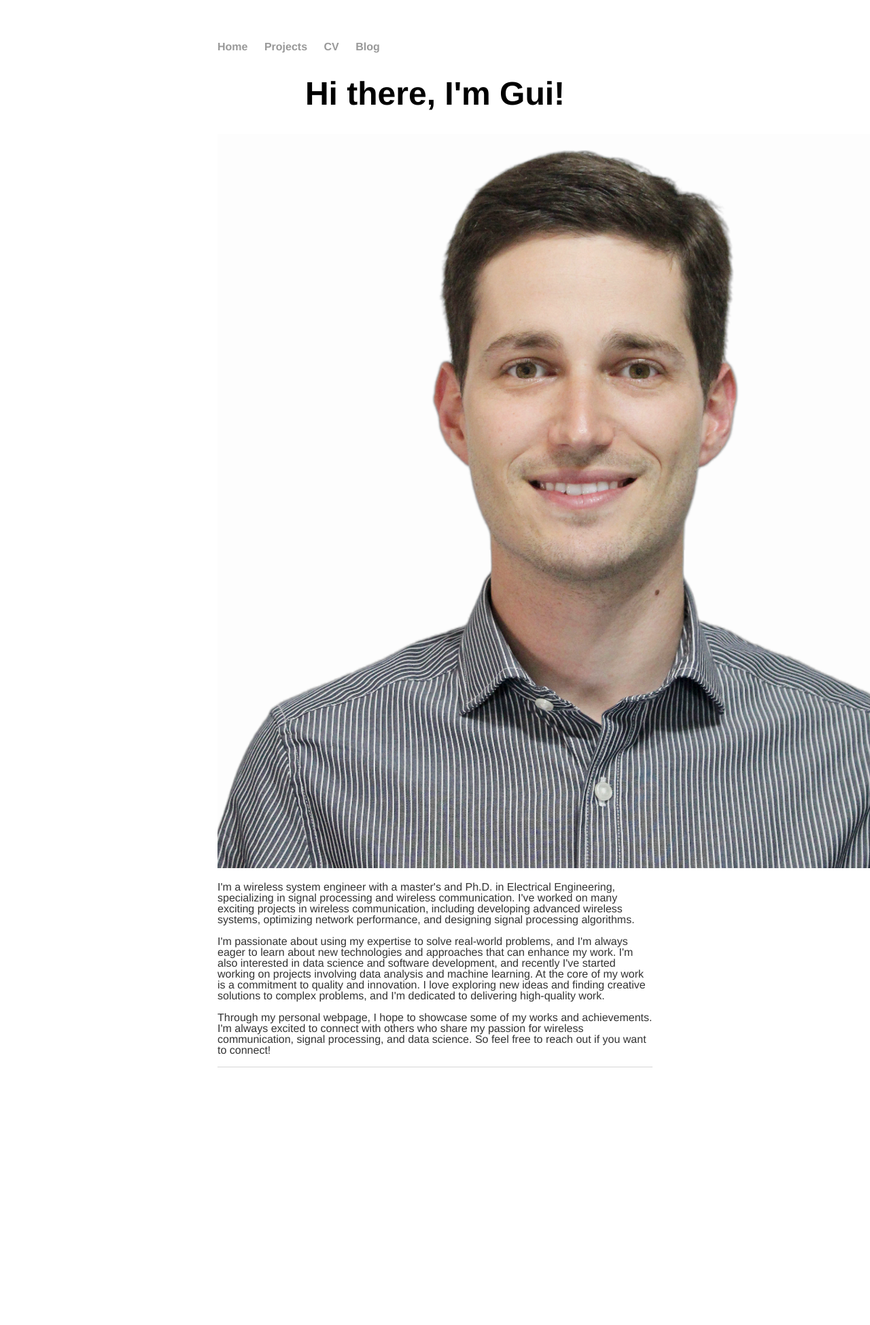
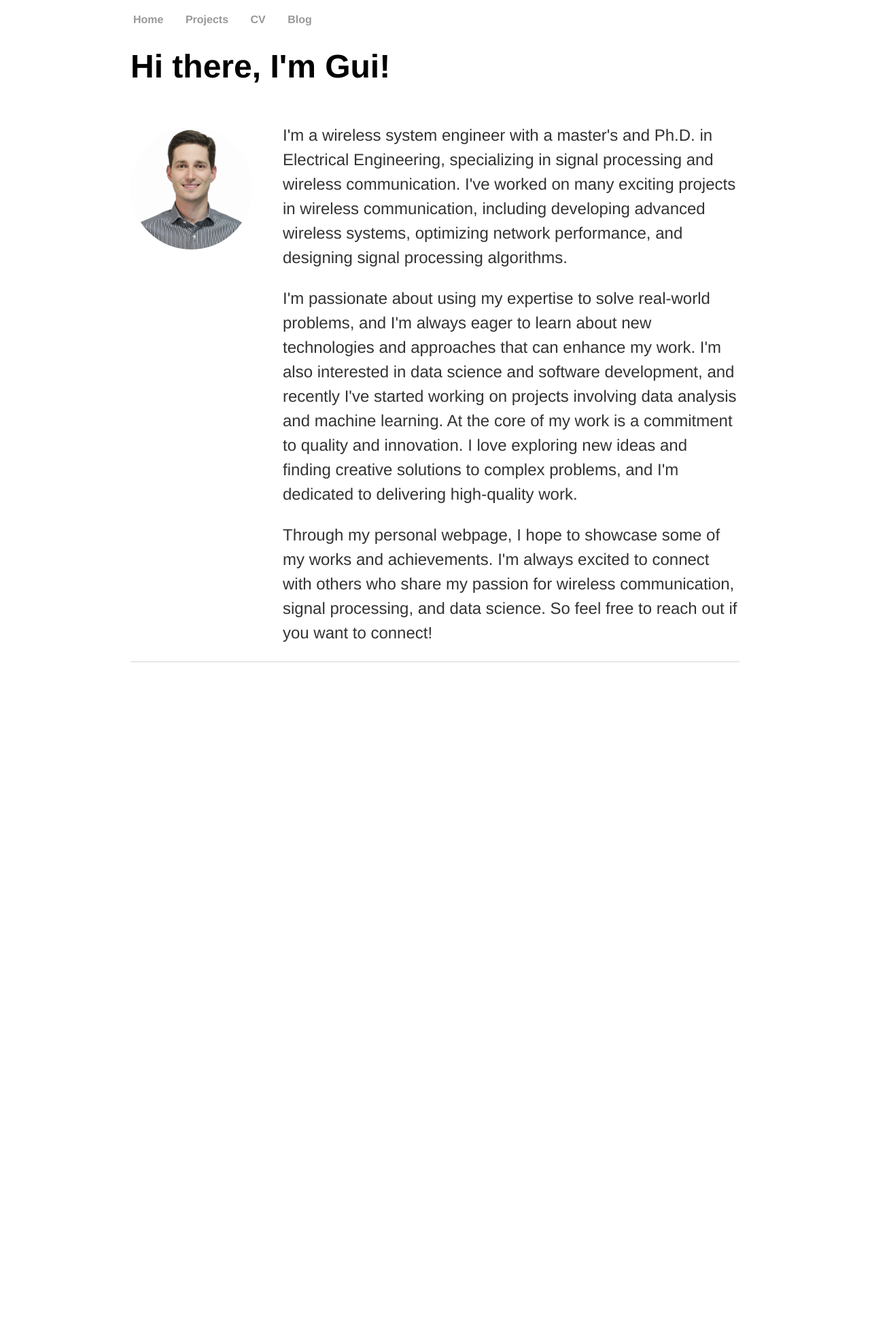
Before and after one commit to zilligm/zilligm.github.io, a Jekyll site: the page built from index.html, in a window 1280 px wide. Shown: the whole page at 68% size. Built offline with Jekyll 4.4.1, drawn with Linux system fonts in a browser that asks for light colours; after the commit the page ends 1313 px from its top, so only the background shows below that.

Commit message:
Update default.html

```diff
--- a/_layouts/default.html
+++ b/_layouts/default.html
@@ -3,7 +3,9 @@
 		<head>
 			<title>{{ page.title }}</title>
 			<!-- link to main stylesheet -->
-			<link rel="stylesheet" type="text/css" href="/css/cv.css">
+			<meta charset="utf-8">
+			<meta name="viewport" content="width=device-width, initial-scale=1">
+			<link rel="stylesheet" type="text/css" href="/css/main.css">
 		</head>
 		<body>
 			<nav>
```
